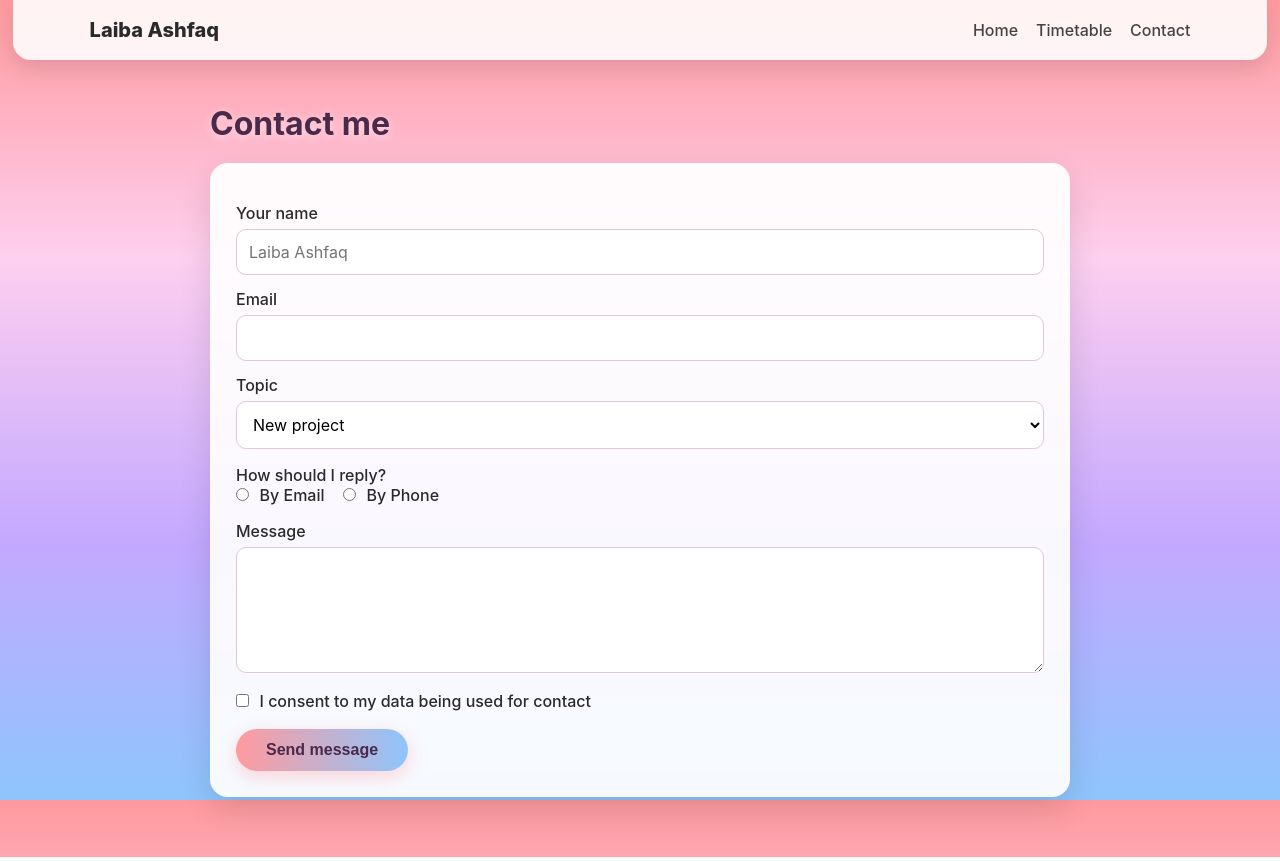
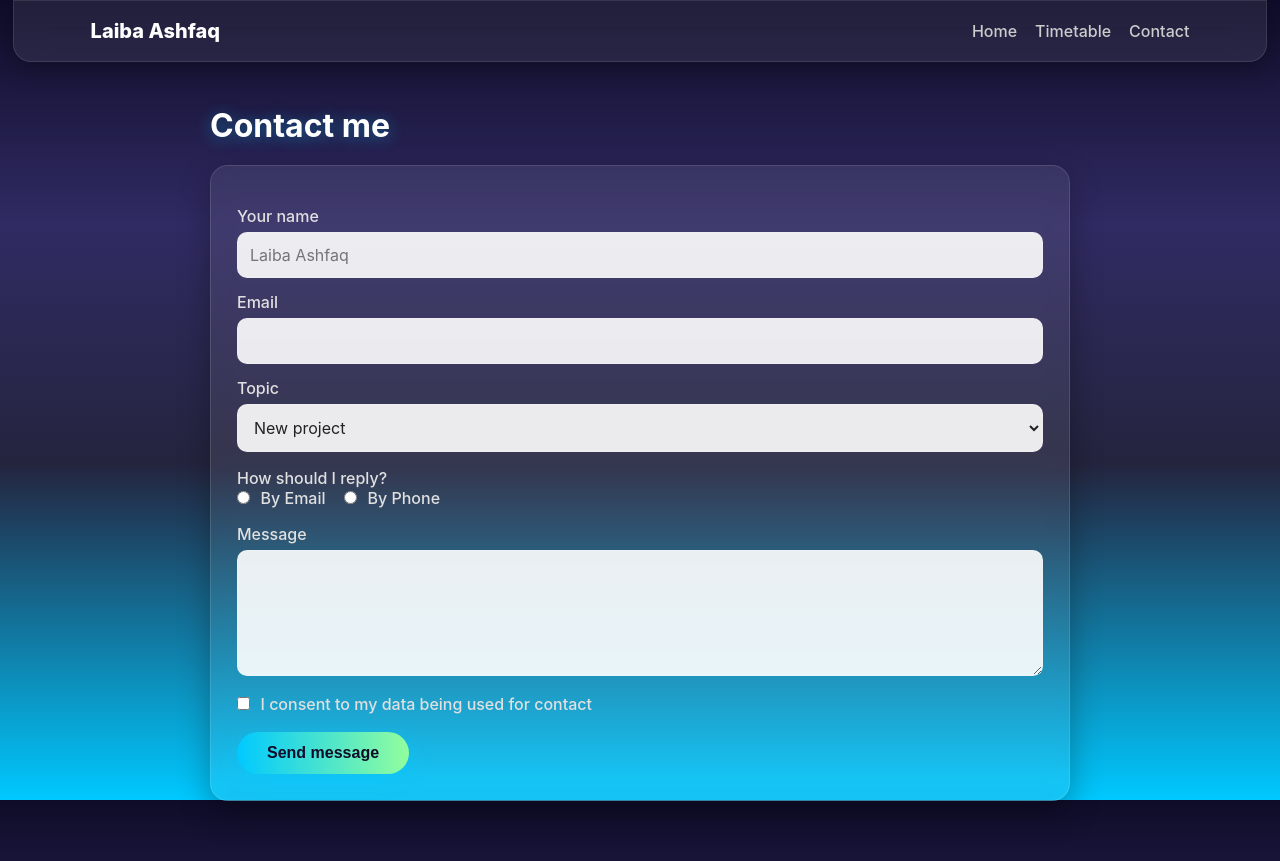
Before and after one commit to laibaashfaq00/my_portfolio, a plain HTML site: page contact.html in a window 1280 px wide. Drawn offline with Linux system fonts and the light colour scheme.

Commit message:
Update style.css

```diff
--- a/style.css
+++ b/style.css
@@ -2,45 +2,45 @@
 body{
   font-family:Inter, Arial, sans-serif;
   min-height:100vh;
-  background: linear-gradient(180deg, #FF9A9E 0%, #FECFEF 32%, #FECFEF 32%, #C3A8FF 68%, #8EC5FC 100%);
+  background: linear-gradient(180deg, #0F0C29 0%, #302B63 28%, #24243E 58%, #00C9FF 100%);
   background-attachment:fixed;
-  color:#2a2a2a;
+  color:#E0E0E0;
 }
 .site-header{
   display:flex;justify-content:space-between;align-items:center;
-  padding:18px 6%;background:rgba(255,255,255,0.88);
-  backdrop-filter:blur(12px);position:sticky;top:0;z-index:10;
+  padding:18px 6%;background:rgba(255,255,255,0.08);
+  backdrop-filter:blur(16px);position:sticky;top:0;z-index:10;
   border-radius:0 0 18px 18px;margin:0 1% 24px;
-  box-shadow:0 8px 24px rgba(0,0,0,0.12);
+  box-shadow:0 8px 24px rgba(0,0,0,0.3);border:1px solid rgba(255,255,255,0.1);
 }
-.brand{font-weight:800;font-size:20px;text-decoration:none;color:#2a2a2a}
+.brand{font-weight:800;font-size:20px;text-decoration:none;color:#fff}
 .menu{display:flex;gap:18px}
-.menu a{text-decoration:none;color:#444;font-weight:500}
-.menu a:hover{color:#FF6B9D}
+.menu a{text-decoration:none;color:#ccc;font-weight:500}
+.menu a:hover{color:#00C9FF}
 main{max-width:900px;margin:0 auto;padding:20px 20px 60px}
-h1{margin-bottom:20px;color:#4A2A4A;text-shadow:0 2px 10px rgba(255,255,255,0.6)}
-form{background:rgba(255,255,255,0.92);padding:26px;border-radius:18px;box-shadow:0 12px 32px rgba(0,0,0,0.12)}
-label{display:block;margin-top:14px;margin-bottom:6px;font-weight:500}
+h1{margin-bottom:20px;color:#fff;text-shadow:0 2px 15px rgba(0,201,255,0.4)}
+form{background:rgba(255,255,255,0.08);padding:26px;border-radius:18px;box-shadow:0 12px 32px rgba(0,0,0,0.3);border:1px solid rgba(255,255,255,0.12);backdrop-filter:blur(10px)}
+label{display:block;margin-top:14px;margin-bottom:6px;font-weight:500;color:#E0E0E0}
 input[type="text"],input[type="email"],select,textarea{
- width:100%;padding:12px;border-radius:10px;border:1px solid #e0c8d8;
- font-size:1rem;font-family:inherit;box-sizing:border-box;background:white;
+ width:100%;padding:12px;border-radius:10px;border:1px solid rgba(255,255,255,0.2);
+ font-size:1rem;font-family:inherit;box-sizing:border-box;background:rgba(255,255,255,0.9);color:#222;
 }
-input:focus,select:focus,textarea:focus{outline:3px solid #FF9A9E;border-color:#FF9A9E}
+input:focus,select:focus,textarea:focus{outline:3px solid #00C9FF;border-color:#00C9FF}
 input[type="radio"],input[type="checkbox"]{width:auto;margin-right:6px}
 button{
  margin-top:18px;padding:12px 30px;border:none;border-radius:100px;
- background:linear-gradient(90deg,#FF9A9E,#8EC5FC);color:#4A2A4A;
- font-weight:700;font-size:1rem;cursor:pointer;transition:0.3s;
- box-shadow:0 6px 18px rgba(255,154,158,0.4);
+ background:linear-gradient(90deg,#00C9FF,#92FE9D);color:#0F0C29;
+ font-weight:800;font-size:1rem;cursor:pointer;transition:0.3s;
+ box-shadow:0 6px 18px rgba(0,201,255,0.4);
 }
-button:hover{transform:translateY(-2px);box-shadow:0 10px 24px rgba(255,154,158,0.5);background:linear-gradient(90deg,#FF7A7E,#7AB5FC)}
-.table-wrap{overflow-x:auto;background:rgba(255,255,255,0.92);border-radius:18px;padding:18px;box-shadow:0 12px 32px rgba(0,0,0,0.12)}
+button:hover{transform:translateY(-2px);box-shadow:0 10px 24px rgba(0,201,255,0.6)}
+.table-wrap{overflow-x:auto;background:rgba(255,255,255,0.08);border-radius:18px;padding:18px;box-shadow:0 12px 32px rgba(0,0,0,0.3);border:1px solid rgba(255,255,255,0.12);backdrop-filter:blur(10px)}
 table{width:100%;border-collapse:collapse}
-caption{font-weight:bold;margin-bottom:12px;font-size:1.1rem;color:#4A2A4A}
-th{background:linear-gradient(90deg,#FF9A9E,#C3A8FF);color:#4A2A4A;padding:12px;text-align:left}
-td{padding:12px;border:1px solid #f0d8e8}
-tbody tr:nth-child(even){background:#FFF0F5}
-tbody tr:nth-child(odd){background:white}
+caption{font-weight:bold;margin-bottom:12px;font-size:1.1rem;color:#fff}
+th{background:linear-gradient(90deg,#302B63,#00C9FF);color:white;padding:12px;text-align:left}
+td{padding:12px;border:1px solid rgba(255,255,255,0.15);color:#E0E0E0}
+tbody tr:nth-child(even){background:rgba(255,255,255,0.05)}
+tbody tr:nth-child(odd){background:rgba(255,255,255,0.02)}
 @media(max-width:700px){
  .site-header{flex-direction:column;gap:10px}
  .menu{flex-wrap:wrap;justify-content:center}
```
